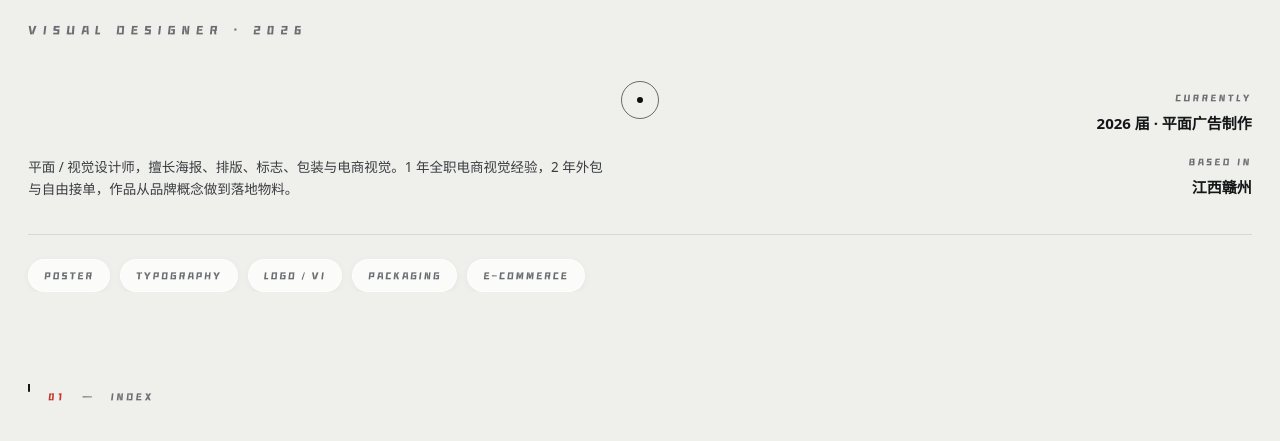
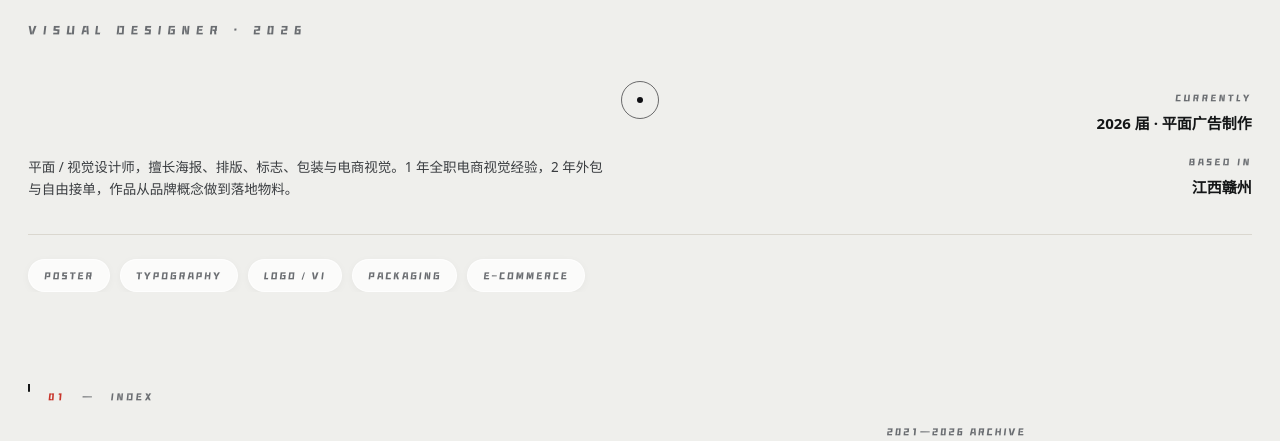
Before and after one commit to byunl/byunl.github.io, a plain HTML site: page index.html in a window 1280 px wide. Shown: the part 300-741 px from the top of the page. Drawn offline with Linux system fonts and the light colour scheme; a web font is replaced by a local one.

Commit message:
角标四处统一对齐；meta 跟随红条同量上移

```diff
--- a/index.html
+++ b/index.html
@@ -155,7 +155,7 @@
   .sec-head .sfoot{display:flex;justify-content:space-between;align-items:baseline;gap:16px;margin-top:clamp(12px,1.4vw,18px)}
   .sec-head .num{font-family:var(--en);font-size:10.5px;letter-spacing:.19em;color:var(--red);white-space:nowrap}
   .sec-head .num b{font-size:10.5px;letter-spacing:.16em;font-weight:500}
-  .sec-head .meta{transform:translateX(calc((var(--p-cw) + 26px) * -1)) !important;font-family:var(--en);font-size:10.5px;letter-spacing:.17em;color:var(--gray);text-transform:uppercase;text-align:right;font-weight:var(--w-sm)}
+  .sec-head .meta{transform:translateX(calc((var(--p-cw) + 26px) * -1));font-family:var(--en);font-size:10.5px;letter-spacing:.17em;color:var(--gray);text-transform:uppercase;text-align:right;font-weight:var(--w-sm)}
   /* 角标：三块平行四边形 + 右下角朝左上的箭头 */
   /* · 章节通用角标：150×110 的小版，作品索引和关于页右上角都是它 */
   .corner{position:absolute;right:0;top:98.5px;width:var(--p-cw);height:var(--p-ch);pointer-events:none;opacity:.94}
@@ -1923,7 +1923,10 @@ router();
         rt.style.transform='none';
         var cur=rt.getBoundingClientRect().top;
         var target=bg.getBoundingClientRect().top+capTop;
-        rt.style.transform='translateY('+Math.round(target-cur)+'px) skewX(-14deg)';
+        var dv=Math.round(target-cur);
+        rt.style.transform='translateY('+dv+'px) skewX(-14deg)';
+        var m=scope.querySelector('.meta');
+        if(m) m.style.transform='translateX(calc((var(--p-cw) + 26px) * -1)) translateY('+dv+'px)';
       });
 
       var svg=c.querySelector('svg');
```
